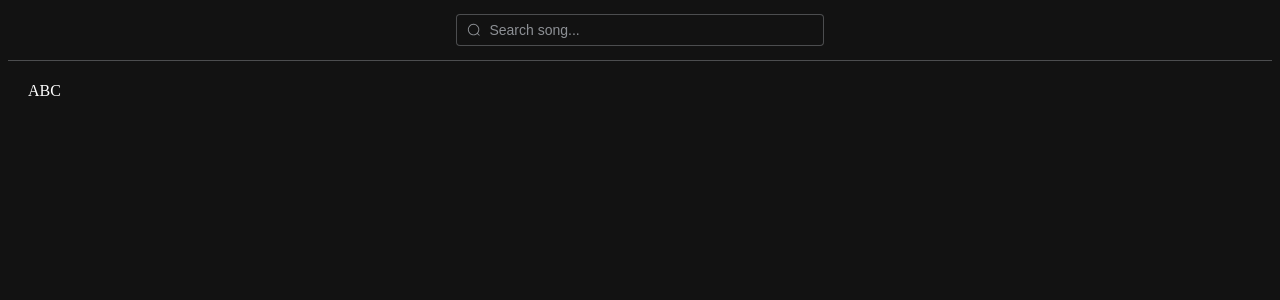
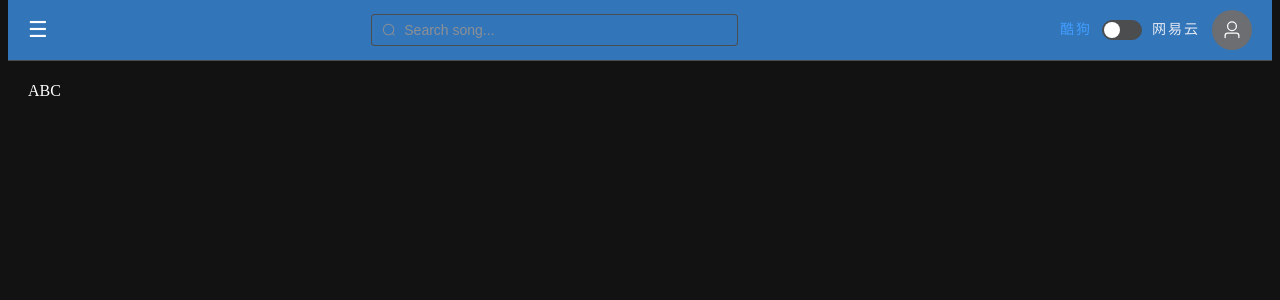
Before and after one commit to JaxonBurling/MusicPlayer, a Vue app: page / in a window 1280 px wide. Shown: the top 300 px of the page. Built offline with nearby package versions, Linux system fonts and the light colour scheme.

Commit message:
临时branch: App.vue header编辑

```diff
--- a/src/App.vue
+++ b/src/App.vue
@@ -2,37 +2,94 @@
 // Learn more about Tauri commands at https://tauri.app/develop/calling-rust/
 import { ref } from "vue";
 import { RouterView } from "vue-router";
-import { Search } from "@element-plus/icons-vue";
+import { Search, User } from "@element-plus/icons-vue";
 
 const search_inp = ref("");
+const rolled = ref(false);
+const source = ref(false);
+const avatarUrl = ref("https://auth.overpass.top/api/profile/avatar/")
+
+if (localStorage.getItem("auth")) {
+  avatarUrl.value = avatarUrl.value + localStorage.getItem
+} else {avatarUrl.value = ''}
+
+const handleAvatarError = () => {
+  console.log('头像加载失败')
+  return true
+}
+
+function roll() {
+  rolled.value = !rolled.value;
+}
 </script>
 
 <template>
     <el-container>
         <el-header class="header">
+          <div class="header-left">
+            <a
+              id="menuScroll"
+              href="javascript:void(0)"
+              @click="roll"
+            >
+              {{ rolled ? "✕" : "☰" }}
+            </a>
+          </div>
+
             <el-input
                 v-model="search_inp"
                 class="search-input"
                 placeholder="Search song..."
                 :prefix-icon="Search"
-        /></el-header>
+        >
+        </el-input>
+        <div class="header-right">
+            <el-switch
+              v-model="source"
+              active-text="网易云"
+              inactive-text="酷狗"
+              active-color="#13ce66"
+              inactive-color="#ff4949"
+            />
+            <el-avatar :size="40" :src="avatarUrl" @error="handleAvatarError">
+              <el-icon :size="20"><User /></el-icon>
+            </el-avatar>
+        </div>
+      </el-header>
         <el-divider style="margin: 0" />
         <el-main><router-view /></el-main>
     </el-container>
 </template>
 
 <style scoped>
+a {
+  text-decoration: none;
+}
+
+
 .header {
     font-size: 22px;
     letter-spacing: 2px;
     display: flex;
     align-items: center;
-    justify-content: center;
+    justify-content: space-between;
     height: 60px;
+    background-color: #3375B9;
+}
+
+.header-right {
+  display: flex;
+  align-items: center;
+  gap: 12px;
+  flex-shrink: 0;
 }
 
 .search-input {
     width: 30%;
     min-width: 100px;
 }
+
+#menuScroll {
+  color: #fff;
+}
 </style>
```
